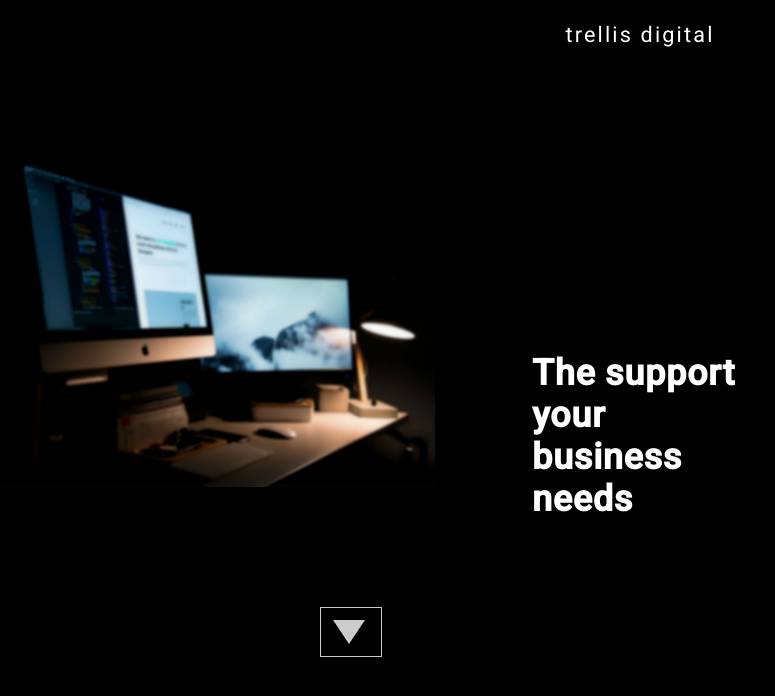
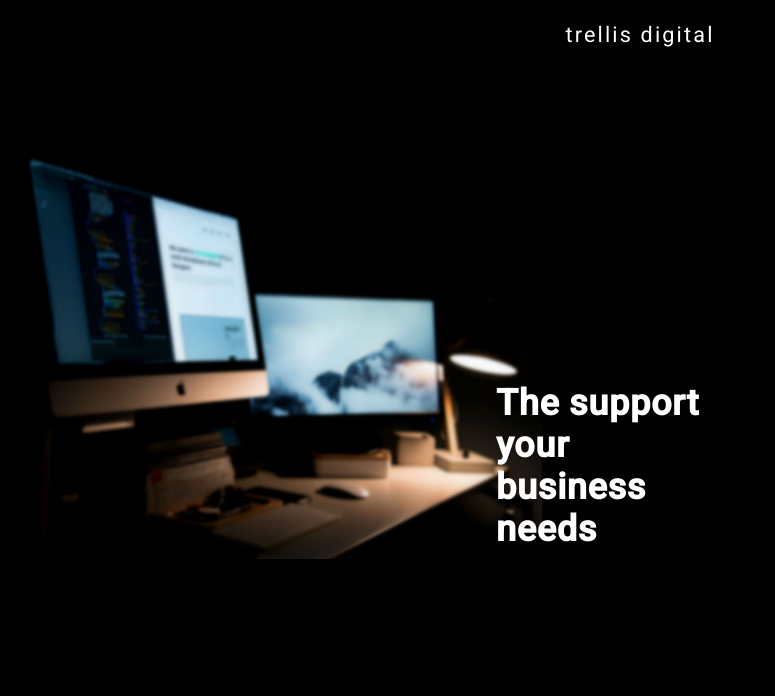
Before and after one commit to LemuelReyes/TrellisDigital, a website: page index.html in a window 1280 px wide. Shown: the whole page, without its empty margins (0-775 px from the left). Drawn offline with Linux system fonts and the light colour scheme.

Commit message:
remove arrow

```diff
--- a/index.html
+++ b/index.html
@@ -27,11 +27,11 @@
         <div class="hero-img">
         </div>
 
-        <div class="arrow-wrapper">
+        <!-- <div class="arrow-wrapper">
           <div class="square-container">
             <div class="arrow-down fade"></div>
           </div>
-        </div>
+        </div> -->
       </div>
 
 
--- a/scss/_hero.scss
+++ b/scss/_hero.scss
@@ -1,7 +1,6 @@
 @import "media-queries";
 
 .hero-container {
-  margin-top: 14vh;
   height: 100vh;
 }
 
@@ -20,14 +19,17 @@
   max-width: 6em;
   letter-spacing: 0.02em;
   z-index: 2;
+  margin-top: 1.5em;
+  margin-right: 2em;
 }
 
 .hero-img {
   background-image: url('../build/img/hero-banner.jpg');
   background-repeat: no-repeat;
   background-size: contain;
-  height: 41vh;
+  height: 51vh;
   width: 100vw;
+  margin-top: 13vh;
   z-index: 1;
 }
 
@@ -36,6 +38,7 @@
   justify-content: center;
   position: relative;
   top: 15vh;
+  width: 100vw;
   right: 22.6vw;
 
   :hover {
```
Also changed, not shown: css/main.css.
